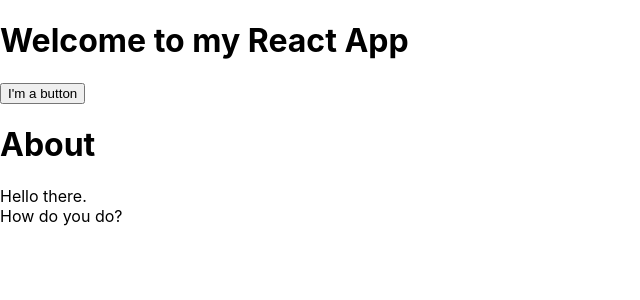
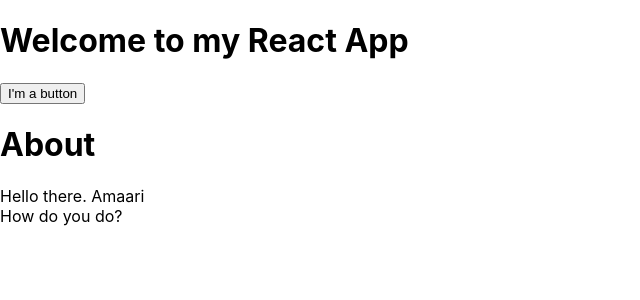
Before and after one commit to AMAARIDOR/react-test-new, a React (Create React App) app: page / in a window 1280 px wide. Shown: the top 300 px of the page, without its empty margins (0-640 px from the left). Built offline with nearby package versions, Linux system fonts and the light colour scheme.

Commit message:
update add variables into html attr and jsx

```diff
--- a/src/App.jsx
+++ b/src/App.jsx
@@ -1,3 +1,4 @@
+import userEvent from "@testing-library/user-event";
 import "./index.css";
 
 function MyButton() {
@@ -5,11 +6,18 @@ function MyButton() {
 }
 
 function AboutPage() {
+  const user = {
+    name: "Amaari",
+    creature: "Homo-Sapien",
+    age: 23,
+    isEmployed: true,
+  };
+
   return (
     <>
-      <h1>About</h1>
+      <h1 className={user.creature}>About</h1>
       <p>
-        Hello there.
+        Hello there. {user.name}
         <br /> How do you do?
       </p>
     </>
```
